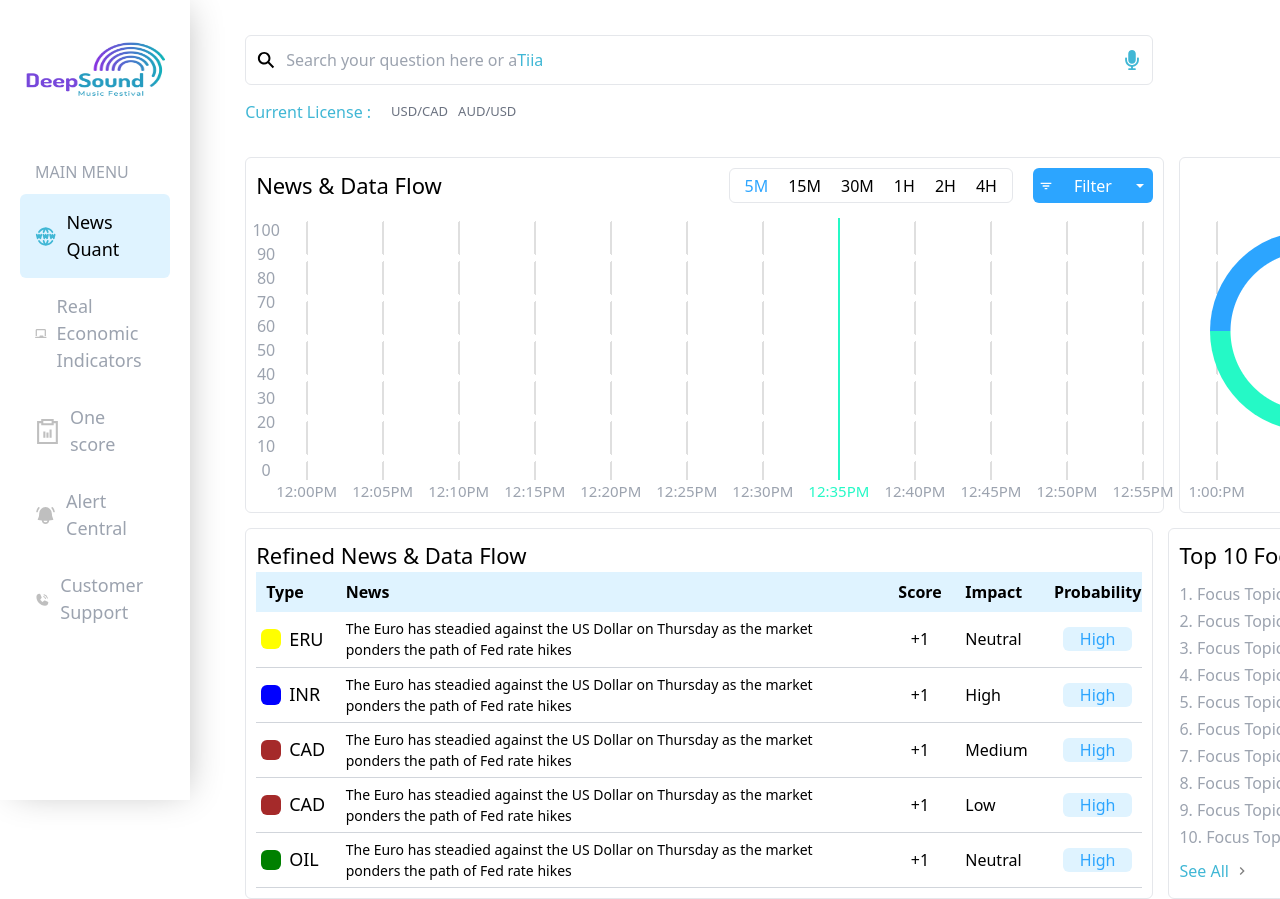
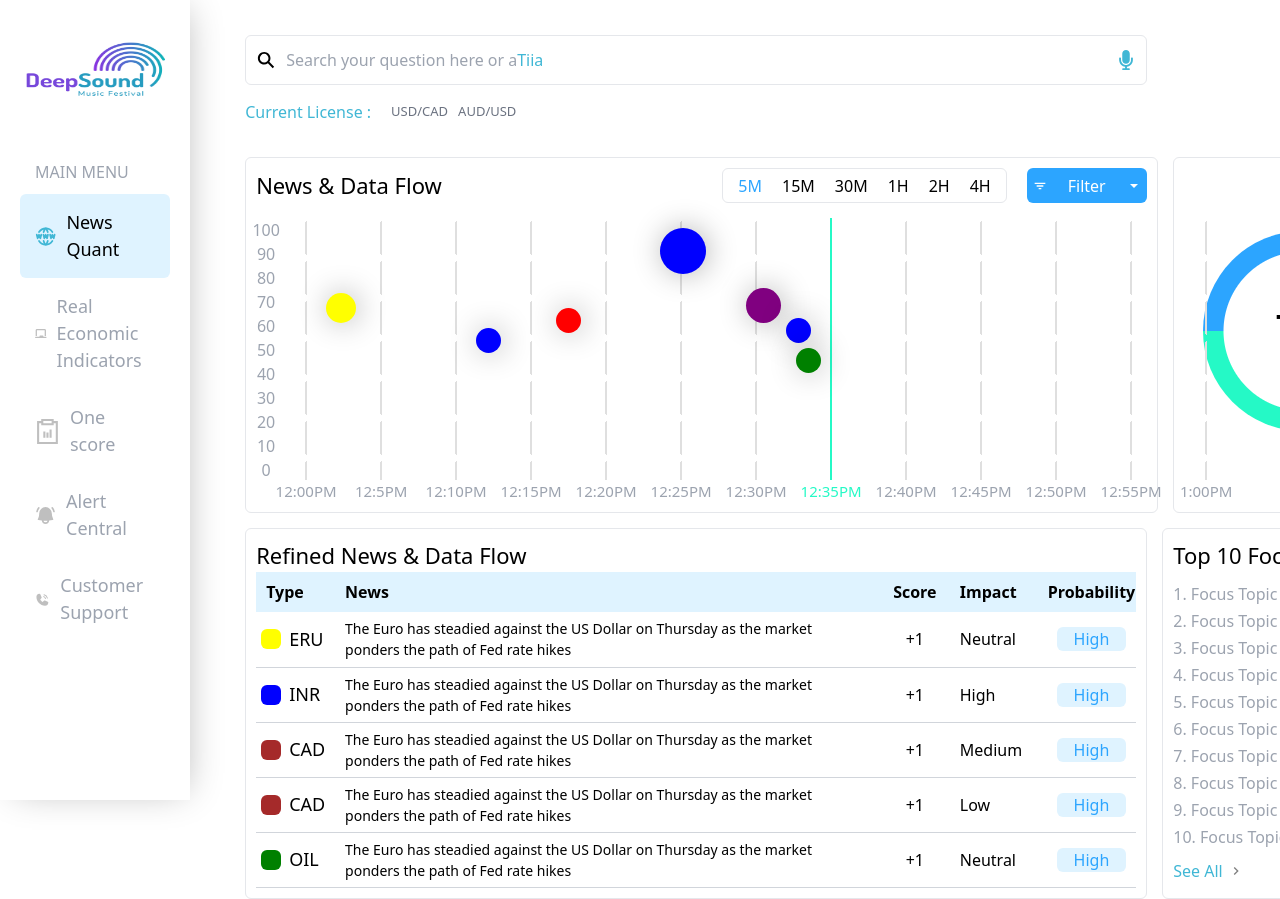
Before and after one commit to innzz/tradeverse-dashboard, a React (Vite) app: page / in a window 1280 px wide. Shown: the top 899 px of the page. Built offline with nearby package versions, Linux system fonts and the light colour scheme.

Commit message:
Built News And Data flow chart

```diff
--- a/src/components/shared/Sidebar.tsx
+++ b/src/components/shared/Sidebar.tsx
@@ -5,7 +5,7 @@ import { INavLink } from "../../types"
 const Sidebar = () => {
   const { pathname } = useLocation();
   return (
-    <section className="w-[330px] shadow-[5px_0px_35px_-10px_rgba(0,0,0,0.3)] h-[100vh]">
+    <div className="w-[330px] shadow-[5px_0px_35px_-10px_rgba(0,0,0,0.3)] h-[100vh]">
       <img src="/logos/7252830.jpg" alt="company logo" className="w-[240px] h-[140px]" />
       <div className="p-[20px] flex flex-col gap-[10px]">
         <p className="gray-text px-[15px]">MAIN MENU</p>
@@ -17,7 +17,7 @@ const Sidebar = () => {
           )}
         </div>
       </div>
-    </section>
+    </div>
   )
 }
 
--- a/src/components/ui/NewsAndDataFlowChart.tsx
+++ b/src/components/ui/NewsAndDataFlowChart.tsx
@@ -33,15 +33,28 @@ const NewsAndDataFlowChart = () => {
 
         const filteredTimes = [];
 
+        const formatTimeString = (date: Date) => {
+            let hours = date.getHours(); // gives the value in 24 hours format
+            const AmOrPm = hours >= 12 ? 'PM' : 'AM';
+            hours = (hours % 12) || 12;
+            const minutes = date.getMinutes();
+            const newMinutes = minutes === 0 ? "00" : `${minutes}`;
+            const finalTime = hours + ":" + newMinutes + "" + AmOrPm;
+            return finalTime
+        }
+
         for (let i = 0; i < 13; i++) {
             if (i > 0) {
                 const identifiertype = selectedFilter.increaseBy;
                 currentDate = filterIdentifier[identifiertype as keyof typeof filterIdentifier].set(currentDate, selectedFilter.increaseNumber);
-                filteredTimes.push(currentDate.toLocaleTimeString().slice(0, 5) + "PM")
+                const formattedTimeString = formatTimeString(currentDate)
+                filteredTimes.push(formattedTimeString)
             } else {
                 //Setting starting time to 12:00PM as shown in design
                 currentDate.setHours(12, 0, 0);
-                filteredTimes.push(currentDate.toLocaleTimeString().slice(0, 5) + "PM")
+                const formattedTimeString = formatTimeString(currentDate)
+                filteredTimes.push(formattedTimeString)
+                // filteredTimes.push(currentDate.toLocaleTimeString().slice(0, 5) + "PM")
             }
         }
 
@@ -52,6 +65,7 @@ const NewsAndDataFlowChart = () => {
     const XaxisTimes = getFilteredTimes();
 
 
+
     return (
         <div className="border-[1px] rounded-md h-full w-full p-[10px] flex flex-col gap-[15px]">
             <div className="flex items-center"><h2 className="font-[500] text-[22px] flex-1">News & Data Flow</h2> <ChartFilters selectedFilter={selectedFilter} setSelectedFilter={setSelectedFilter} /></div>
@@ -60,16 +74,23 @@ const NewsAndDataFlowChart = () => {
                     <div className="flex flex-col-reverse items-center w-[20px] mb-[20px]">
                         {YaxisNumbers.map((singleNumber) => <p className="gray-text" key={singleNumber}>{singleNumber}</p>)}
                     </div>
-                    <div className="flex gap-[15px]">
+                    <div className="flex gap-[15px] relative">
                         {
-                            XaxisTimes.map((time,i) => {
+                            XaxisTimes.map((time, i) => {
                                 const isActive = i === 7;
-                                return <div key={time} className="flex flex-col items-center">
-                                    <div style={isActive ? {background: "#25f9c6"} :{ backgroundImage: "radial-gradient(#dfdfdf 25px, transparent 0)", backgroundSize: "40px 40px" }} className="w-[2px] flex-1"></div>
-                                    <p className={`${isActive ? "text-[#25f9c6]" : "text-gray-400" } text-[15px]`}>{time}</p>
+                                return <div key={i} className="flex flex-col items-center w-[60px]">
+                                    <div style={isActive ? { background: "#25f9c6" } : { backgroundImage: "radial-gradient(#dfdfdf 25px, transparent 0)", backgroundSize: "40px 40px" }} className="w-[2px] flex-1"></div>
+                                    <p className={`${isActive ? "text-[#25f9c6]" : "text-gray-400"} text-[15px]`}>{time}</p>
                                 </div>
                             })
                         }
+                        <ColoredBall size={46} color="blue" top="10px" left="384px" />
+                        <ColoredBall size={30} color="yellow" top="75px" left="50px" />
+                        <ColoredBall size={25} color="blue" top="110px" left="200px" />
+                        <ColoredBall size={25} color="red" top="90px" left="280px" />
+                        <ColoredBall size={35} color="purple" top="70px" left="470px" />
+                        <ColoredBall size={25} color="blue" top="100px" left="510px" />
+                        <ColoredBall size={25} color="green" top="130px" left="520px" />
                     </div>
                 </div>
             </div>
@@ -77,7 +98,9 @@ const NewsAndDataFlowChart = () => {
     )
 }
 
-
+export const ColoredBall = ({ size, color, left, top }: { size: number, color: string, left?: string, top?: string }) => {
+    return <div style={{ width: size, height: size, background: color, left: left, top: top }} className="rounded-full absolute shadow-[2px_0px_30px_0px_rgba(0,0,0,0.3)]"></div>
+}
 
 
 export default NewsAndDataFlowChart
```
